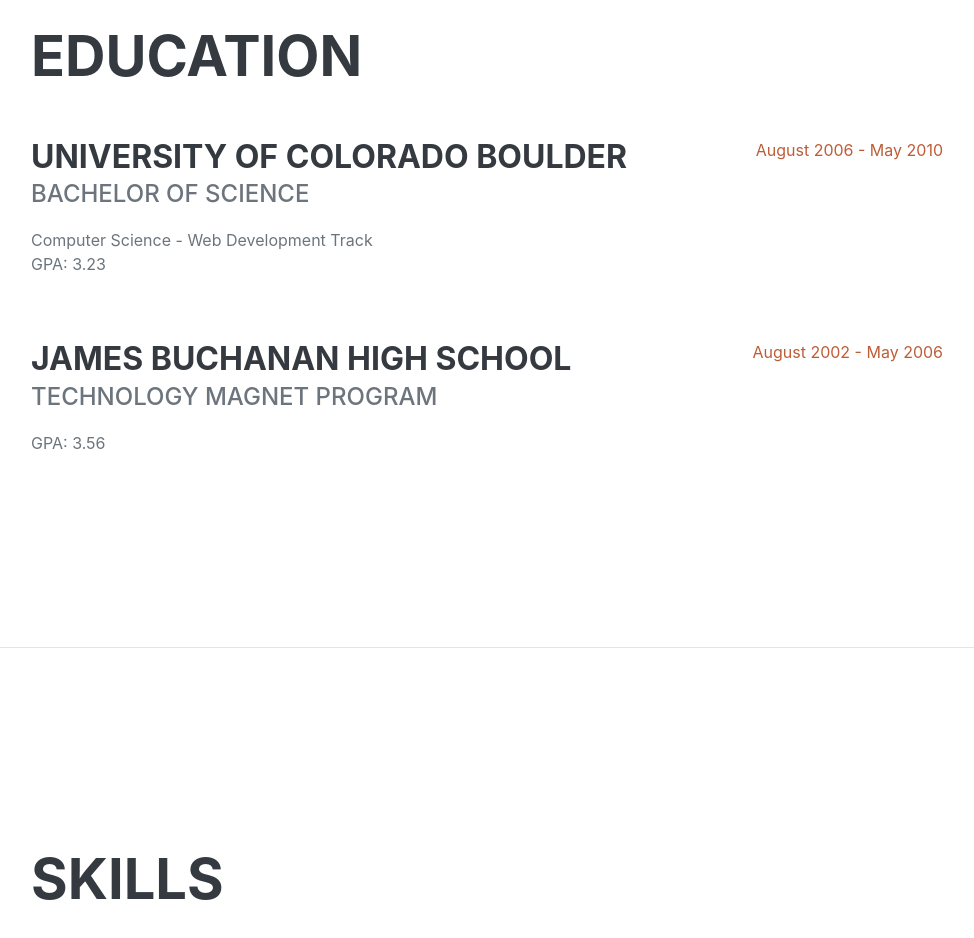
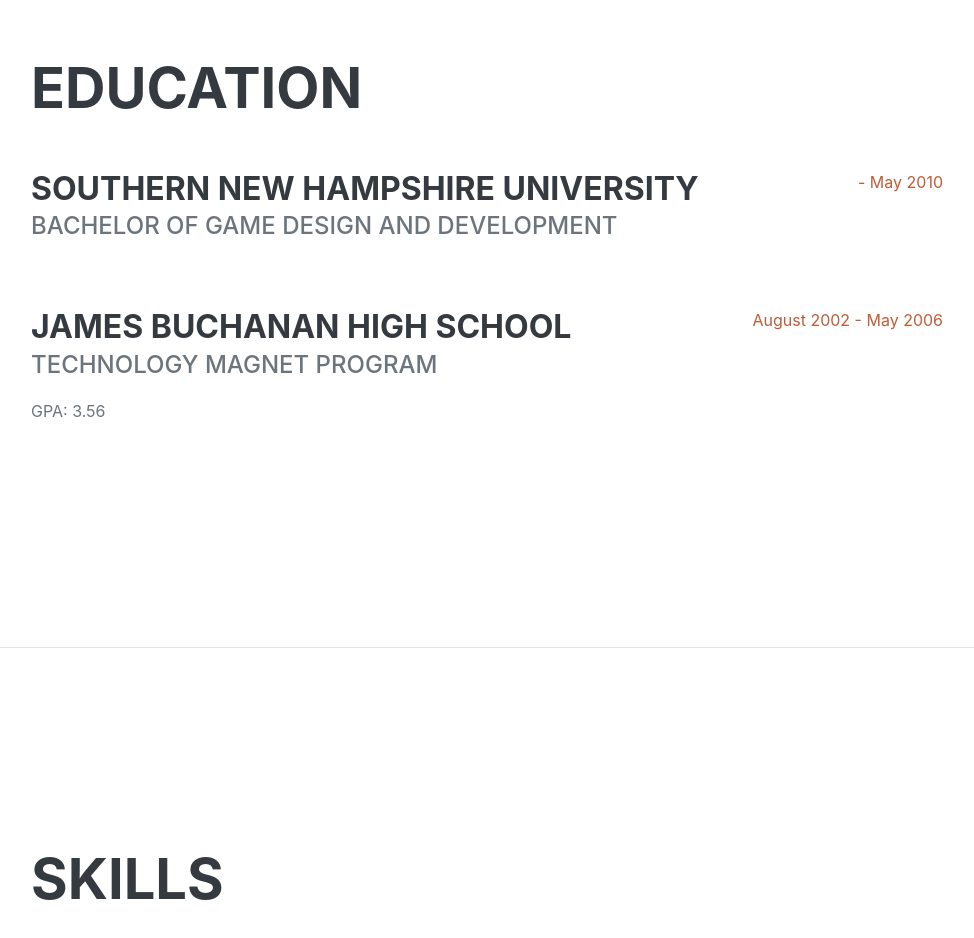
Before and after one commit to lykowulf/portfolio, a plain HTML site: page portfolio/index.html in a window 1280 px wide. Shown: the part 2160-3098 px from the top of the page, without its empty margins (289-1263 px from the left). Drawn offline with nearby package versions, Linux system fonts and the light colour scheme; files whose address does not match are found by name; a web font is replaced by a local one.

Commit message:
Changed content

```diff
--- a/portfolio/index.html
+++ b/portfolio/index.html
@@ -102,12 +102,11 @@
                     <h2 class="mb-5">Education</h2>
                     <div class="d-flex flex-column flex-md-row justify-content-between mb-5">
                         <div class="flex-grow-1">
-                            <h3 class="mb-0">University of Colorado Boulder</h3>
-                            <div class="subheading mb-3">Bachelor of Science</div>
-                            <div>Computer Science - Web Development Track</div>
-                            <p>GPA: 3.23</p>
+                            <h3 class="mb-0">Southern New Hampshire University</h3>
+                            <div class="subheading mb-3">Bachelor of Game Design and Development</div>
+
                         </div>
-                        <div class="flex-shrink-0"><span class="text-primary">August 2006 - May 2010</span></div>
+                        <div class="flex-shrink-0"><span class="text-primary"> - May 2010</span></div>
                     </div>
                     <div class="d-flex flex-column flex-md-row justify-content-between">
                         <div class="flex-grow-1">
```
